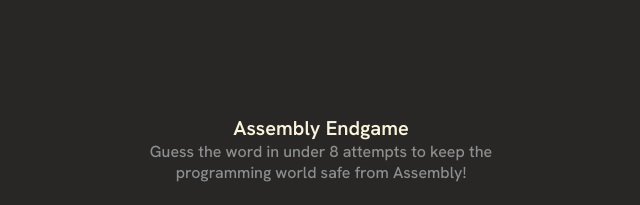
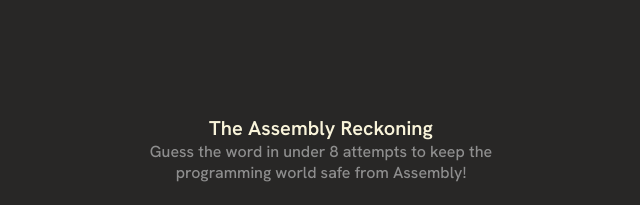
Before and after one commit to DebabrataBanik/Assembly-Endgame, a React (Vite) app: page / in a window 1280 px wide. Shown: the top 205 px of the page, without its empty margins (319-959 px from the left). Built offline with nearby package versions, Linux system fonts and the light colour scheme.

Commit message:
title change

```diff
--- a/index.html
+++ b/index.html
@@ -9,7 +9,7 @@
   <link rel="preconnect" href="https://fonts.gstatic.com" crossorigin>
   <link href="https://fonts.googleapis.com/css2?family=Hanken+Grotesk:ital,wght@0,100..900;1,100..900&display=swap"
     rel="stylesheet">
-  <title>Assembly Endgame</title>
+  <title>The Assembly Reckoning</title>
 </head>
 
 <body>
--- a/src/App.jsx
+++ b/src/App.jsx
@@ -74,7 +74,7 @@ function App() {
         />
       }
       <header>
-        <h1>Assembly Endgame</h1>
+        <h1>The Assembly Reckoning</h1>
         <p>Guess the word in under 8 attempts to keep the programming world safe from Assembly!</p>
       </header>
 
```
